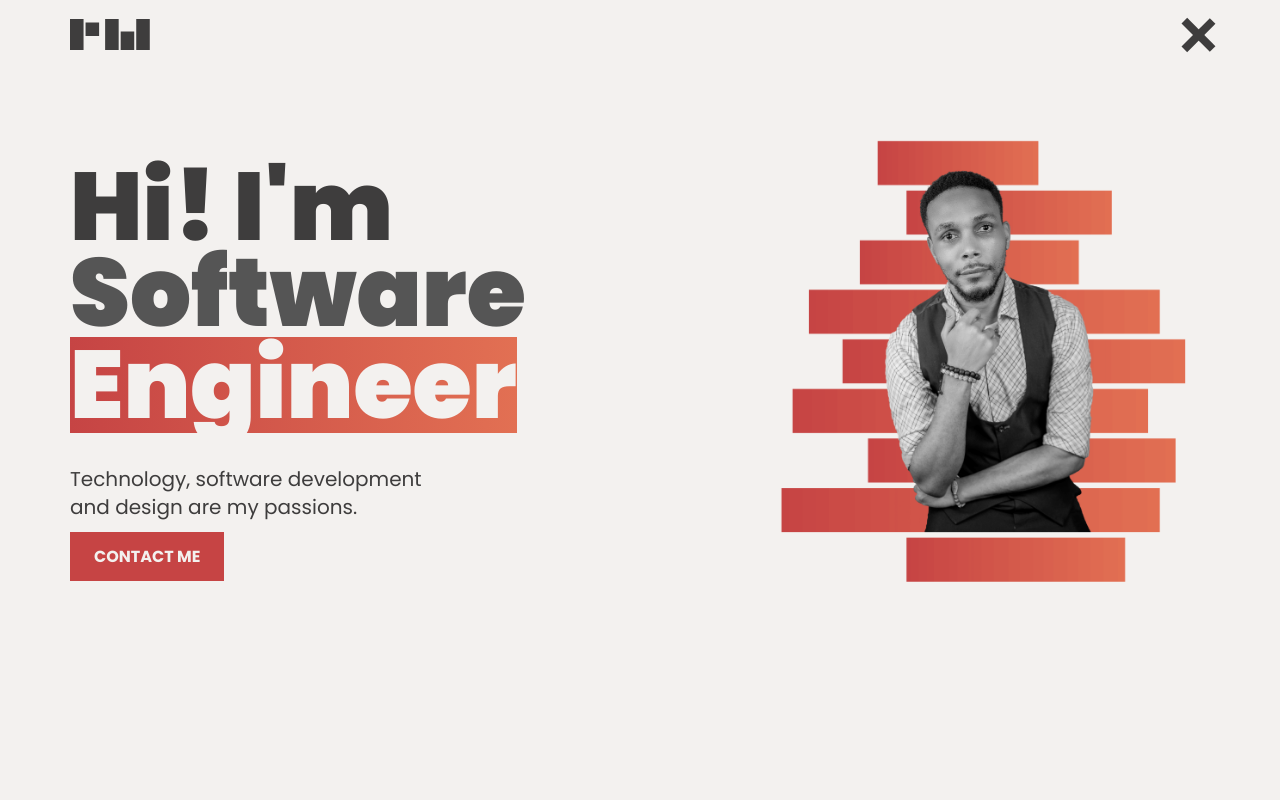
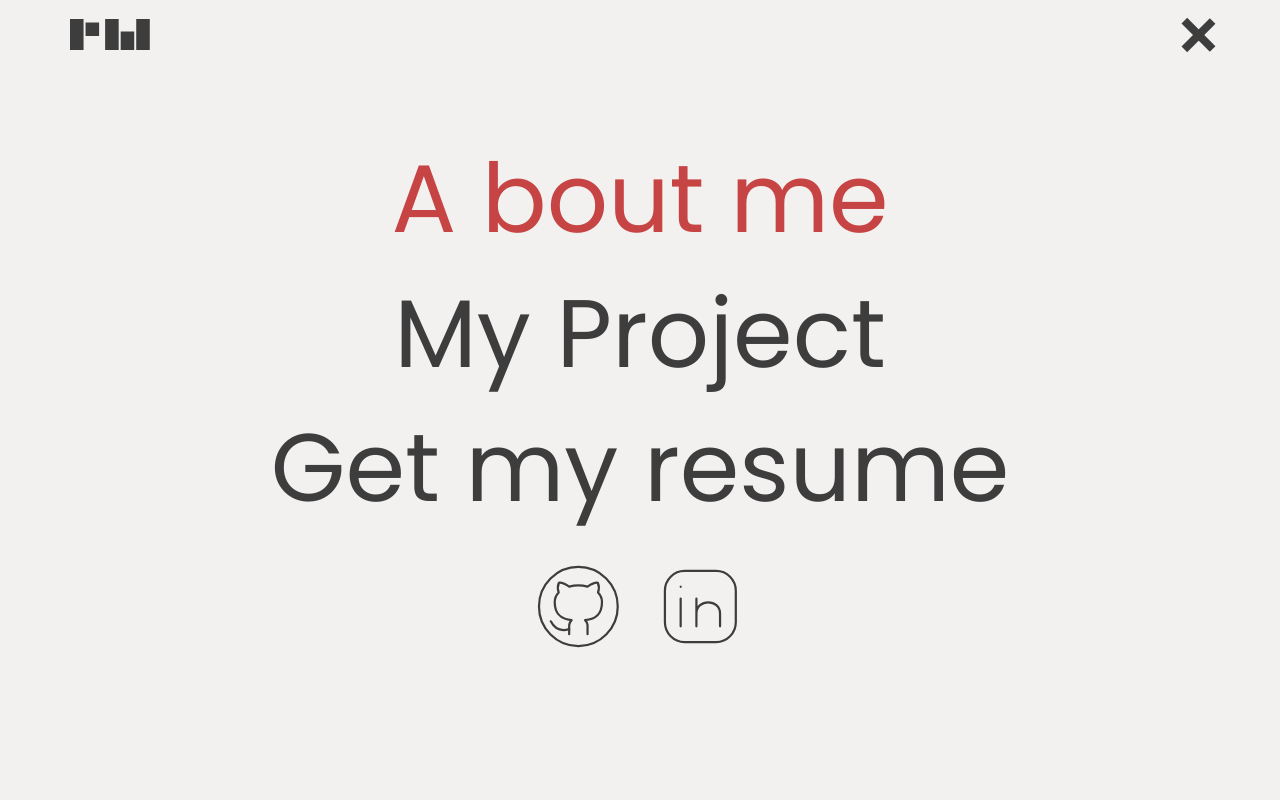
Before and after one commit to Randy-RM/portfolio-assani-beni-randy, a React (Vite) app: page / in a window 1280 px wide. Both pictures are taken after a click on the label 1190 px from the left and 34 px from the top of the page. Shown: the top 800 px of the page. Built offline with nearby package versions, Linux system fonts and the light colour scheme.

Commit message:
feat : add navigation menu to navigation bar

```diff
--- a/src/assets/sass/layout/_header.scss
+++ b/src/assets/sass/layout/_header.scss
@@ -7,10 +7,49 @@ header {
   top: -1px;
   padding: 1.5% 0 !important;
 
-  nav {
+  .nav-bar {
     display: flex;
     justify-content: space-between;
     align-items: center;
+  }
+
+  .nav-menu {
+    z-index: 997;
+    width: 100%;
+    height: 90vh;
+
+    ul {
+      height: 90vh;
+      padding: 0;
+      margin: 0;
+      display: flex;
+      flex-direction: column;
+      justify-content: center;
+      align-items: center;
+    }
+    li {
+      list-style: none;
+      padding: 1.5rem 0;
+
+      img {
+        width: 6rem;
+      }
+    }
+
+    a {
+      color: $text-color;
+      transition: all ease-in-out 0.2s;
+    }
+
+    a:hover,
+    .active-menu-link {
+      color: $brand-color;
+      text-decoration: none;
+    }
+  }
+
+  .hide-nav-menu {
+    display: none;
   }
 
   label {
@@ -66,6 +105,10 @@ header {
     .logo {
       width: 4rem;
     }
+
+    .nav-menu li img {
+      width: 4rem;
+    }
   }
 }
 
--- a/src/components/header/header.tsx
+++ b/src/components/header/header.tsx
@@ -1,9 +1,40 @@
-import { Link } from "react-router-dom";
+import { useState, useEffect } from "react";
+import { NavLink } from "react-router-dom";
 import { motion } from "framer-motion";
 import LogoRM from "../../assets/images/logo-rm.svg";
+import GithubCircleIcon from "../../assets/images/iconoir_github_circle.svg";
+import LinkedinIcon from "../../assets/images/iconoir_linkedin.svg";
+import RandyAssaniCv from "../../assets/documents/CV-EN-Assani-Beni-Randy.pdf";
 
 const Header = (): JSX.Element => {
+  const [isDropdown, setIsDropdown] = useState<boolean>(false);
+
+  const handleIsDropdown = () => {
+    setIsDropdown(isDropdown ? false : true);
+    if (isDropdown) {
+      document.body.style.overflowY = "scroll";
+    } else {
+      document.body.style.overflowY = "hidden";
+    }
+  };
+
+  const handleMenuButton = () => {
+    setIsDropdown(!isDropdown);
+  };
+
+  const handleMenuByLogo = () => {
+    if (isDropdown) {
+      setIsDropdown(false);
+    }
+  };
+
+  useEffect(() => {
+    document.body.style.overflowY = "scroll";
+    setIsDropdown(false);
+  }, []);
+
   return (
+    <>
       <header className="bg-light-grey">
         <div className="container">
           <motion.div
@@ -17,23 +48,87 @@ const Header = (): JSX.Element => {
               duration: 2,
             }}
           >
-          <nav className="nav-bar">
+            <div className="nav-bar">
               <div className="">
-              <Link to="/">
-                <img src={LogoRM} className="logo" alt="RM Randy Assani Logo" />
-              </Link>
+                <NavLink to="/" onClick={handleMenuByLogo}>
+                  <img
+                    src={LogoRM}
+                    className="logo"
+                    alt="RM Randy Assani Logo"
+                  />
+                </NavLink>
               </div>
               <div className="">
-              <label htmlFor="check">
-                <input type="checkbox" id="check" />
+                <label htmlFor="menuButton">
+                  <input
+                    type="checkbox"
+                    id="menuButton"
+                    onClick={handleIsDropdown}
+                    onChange={handleMenuButton}
+                    checked={isDropdown}
+                  />
                   <span></span>
                   <span></span>
                 </label>
               </div>
-          </nav>
+            </div>
           </motion.div>
         </div>
+        <motion.nav
+          className={isDropdown ? "nav-menu" : "nav-menu hide-nav-menu"}
+          initial={{ opacity: 0 }}
+          whileInView={{ opacity: 1 }}
+          transition={{
+            type: "spring",
+            delay: 0.3,
+            easeInOut: "linear",
+            duration: 2,
+          }}
+        >
+          <ul className="font-big-hero text-center">
+            <li>
+              <NavLink
+                to="/"
+                onClick={handleIsDropdown}
+                className={({ isActive, isPending }) =>
+                  isPending ? "pending" : isActive ? "active-menu-link" : ""
+                }
+              >
+                A bout me
+              </NavLink>
+            </li>
+            <li>
+              <NavLink
+                to="/projects"
+                onClick={handleIsDropdown}
+                className={({ isActive, isPending }) =>
+                  isPending ? "pending" : isActive ? "active-menu-link" : ""
+                }
+              >
+                My Project
+              </NavLink>
+            </li>
+            <li>
+              <a href={RandyAssaniCv} target="_blank">
+                Get my resume
+              </a>
+            </li>
+            <li>
+              <a href="https://github.com/Randy-RM" target="_blank">
+                <img src={GithubCircleIcon} alt="Randy Assani Github profile" />
+              </a>
+              &nbsp;
+              <a
+                href="https://www.linkedin.com/in/randy-assani-beni-ab101216b/"
+                target="_blank"
+              >
+                <img src={LinkedinIcon} alt="Randy Assani Linkdin profile" />
+              </a>
+            </li>
+          </ul>
+        </motion.nav>
       </header>
+    </>
   );
 };
 
```
Also changed, not shown: 1 other file (tests, documents, lock files or other folders). Lines whose indentation alone changed are shown as unchanged.
